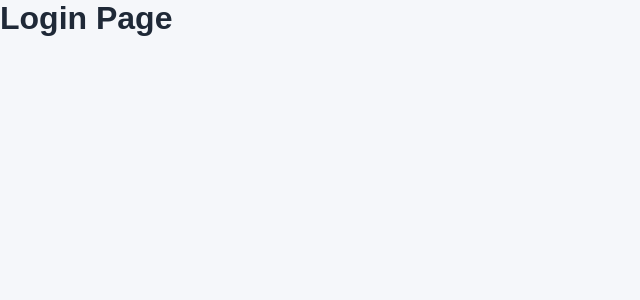
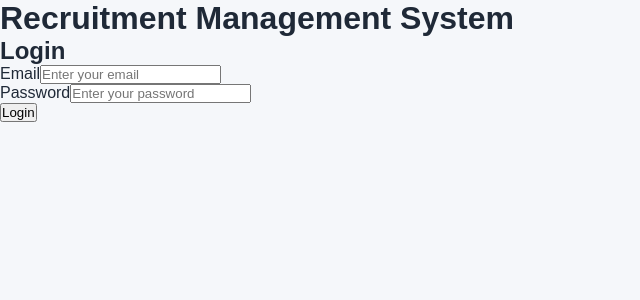
Before and after one commit to amritan9625/recruitment-management-system, a React app in the folder frontend/: page /login in a window 1280 px wide. Shown: the top 300 px of the page, without its empty margins (0-640 px from the left). Built offline with nearby package versions, Linux system fonts and the light colour scheme; no server answers; the HTML template or start-up script is replaced by a standard one.

Commit message:
Day - 22 add frontend login page

```diff
--- /dev/null
+++ b/frontend/src/pages/auth/Login.jsx
@@ -0,0 +1,82 @@
+import { useState } from "react";
+import { useNavigate } from "react-router-dom";
+import { login as loginUser } from "../../services/authService";
+import { useAuth } from "../../context/AuthContext";
+
+function Login() {
+  const navigate = useNavigate();
+  const { login } = useAuth();
+
+  const [email, setEmail] = useState("");
+  const [password, setPassword] = useState("");
+  const [error, setError] = useState("");
+  const [loading, setLoading] = useState(false);
+
+  const handleSubmit = async (event) => {
+    event.preventDefault();
+
+    setError("");
+    setLoading(true);
+
+    try {
+      const response = await loginUser({
+        email,
+        password,
+      });
+
+      login(response.token);
+
+      navigate("/dashboard");
+    } catch (error) {
+      setError(error.message || "Login failed");
+    } finally {
+      setLoading(false);
+    }
+  };
+
+  return (
+    <div className="login-page">
+      <div className="login-card">
+        <h1>Recruitment Management System</h1>
+
+        <h2>Login</h2>
+
+        <form onSubmit={handleSubmit}>
+          <div>
+            <label htmlFor="email">Email</label>
+
+            <input
+              id="email"
+              type="email"
+              value={email}
+              onChange={(event) => setEmail(event.target.value)}
+              placeholder="Enter your email"
+              required
+            />
+          </div>
+
+          <div>
+            <label htmlFor="password">Password</label>
+
+            <input
+              id="password"
+              type="password"
+              value={password}
+              onChange={(event) => setPassword(event.target.value)}
+              placeholder="Enter your password"
+              required
+            />
+          </div>
+
+          {error && <p className="login-error">{error}</p>}
+
+          <button type="submit" disabled={loading}>
+            {loading ? "Logging in..." : "Login"}
+          </button>
+        </form>
+      </div>
+    </div>
+  );
+}
+
+export default Login;
--- a/frontend/src/routes/AppRoutes.jsx
+++ b/frontend/src/routes/AppRoutes.jsx
@@ -1,5 +1,6 @@
 import { BrowserRouter, Routes, Route, Navigate } from "react-router-dom";
 import MainLayout from "../layouts/MainLayout";
+import Login from "../pages/auth/Login";
 
 function AppRoutes() {
   return (
@@ -7,7 +8,7 @@ function AppRoutes() {
       <Routes>
         {/* public routes */}
         <Route path="/" element={<Navigate to="/login" replace />} />
-        <Route path="/login" element={<h1>Login Page</h1>} />
+        <Route path="/login" element={<Login />} />
 
         {/* Protected Application Routes - temporary */}
         <Route path="/dashboard" element={<MainLayout><h1>Dashboard</h1></MainLayout>} />
```
